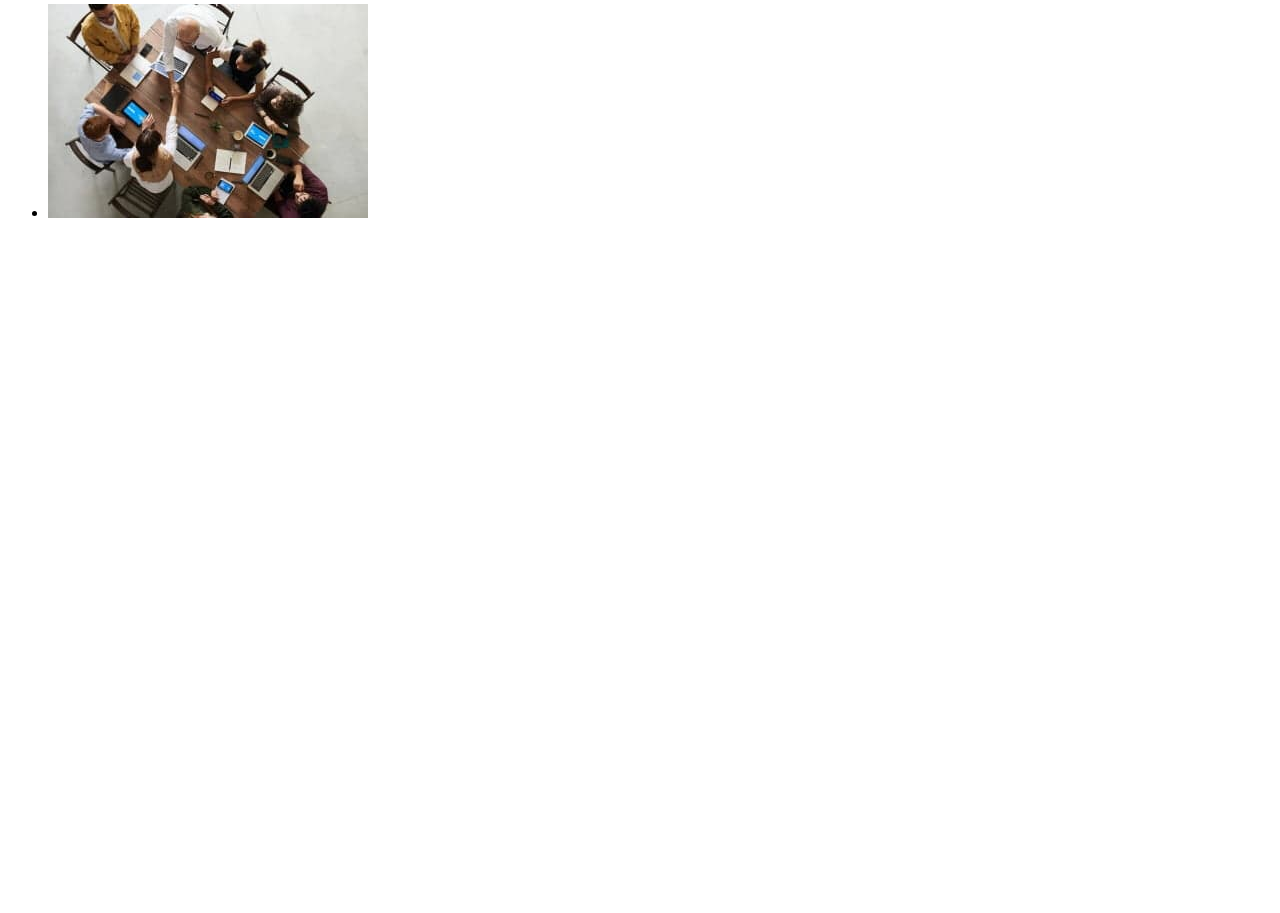
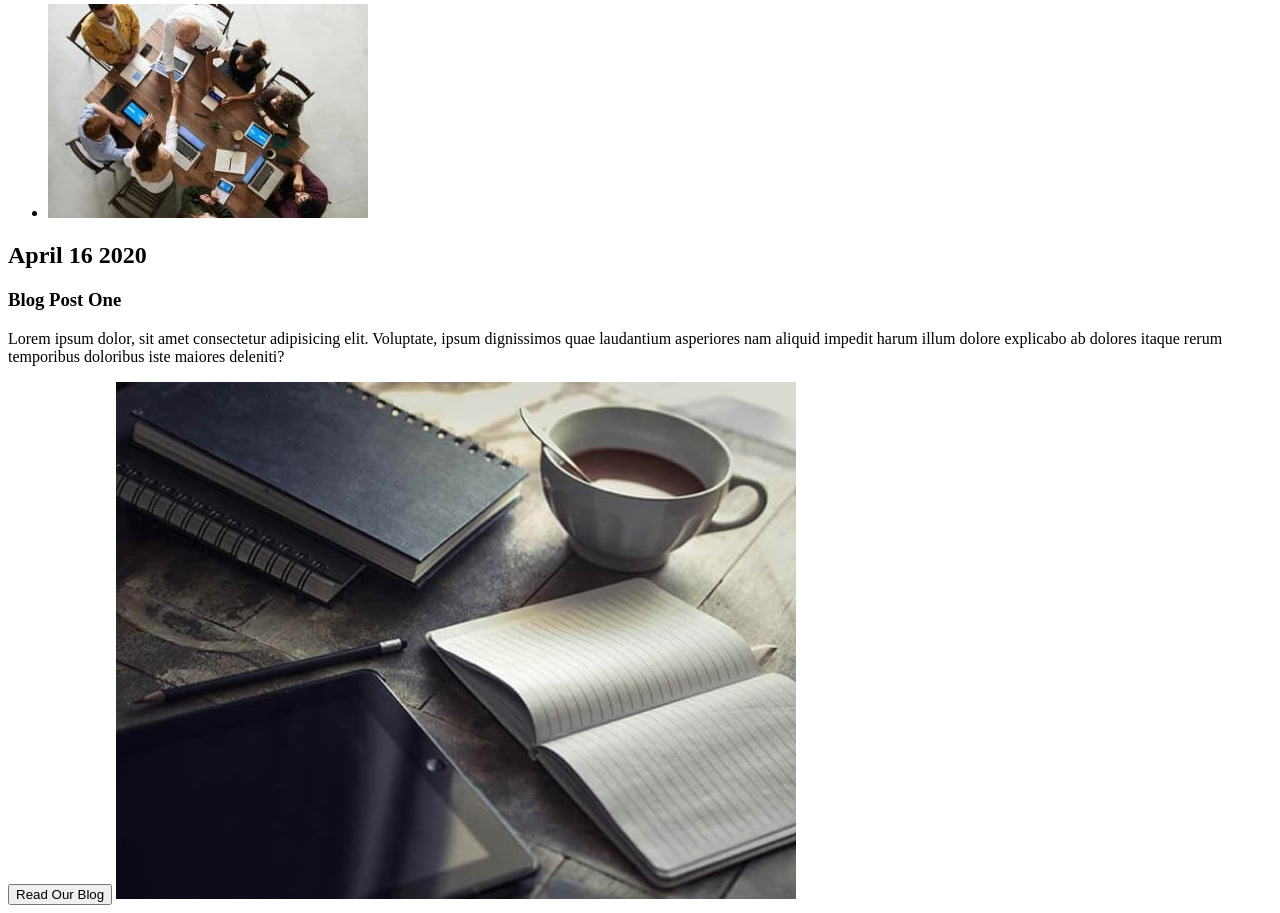
Before and after one commit to AleksandraPauk/FSOn59-StartersGoIT, a plain HTML site: page index.html in a window 1280 px wide. Shown: the part 2875-3788 px from the top of the page. Before the commit the page ends 3113 px from the top, so only its background shows below. Drawn offline with Linux system fonts and the light colour scheme.

Commit message:
add blog section
Добавил секцию блог

```diff
--- a/index.html
+++ b/index.html
@@ -146,6 +146,19 @@
           </li>
         </ul>
       </section>
+
+      <!-- Блог -->
+      <section>
+        <h2>April 16 2020</h2>
+        <h3>Blog Post One</h3>
+        <p>
+          Lorem ipsum dolor, sit amet consectetur adipisicing elit. Voluptate, ipsum dignissimos
+          quae laudantium asperiores nam aliquid impedit harum illum dolore explicabo ab dolores
+          itaque rerum temporibus doloribus iste maiores deleniti?
+        </p>
+        <button type="button">Read Our Blog</button>
+        <img src="./images/blog/blog-image.jpg" alt="blogger atmosphere" width="680" height="517" />
+      </section>
     </main>
 
     <!--Подвал-->
```
Also changed, not shown: images/blog/blog-image.jpg (added).
